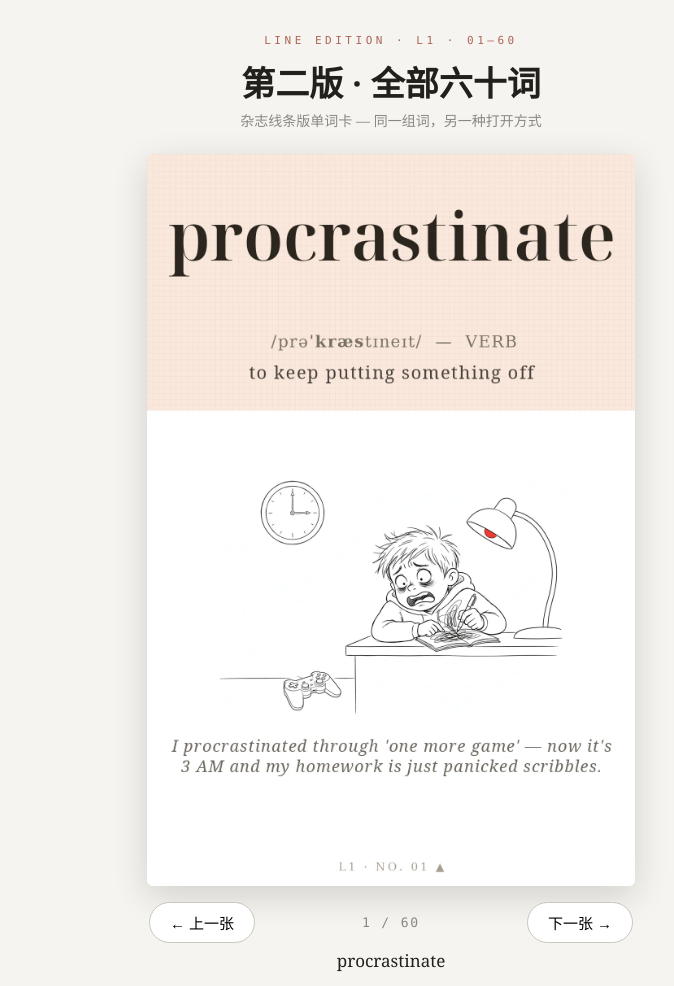
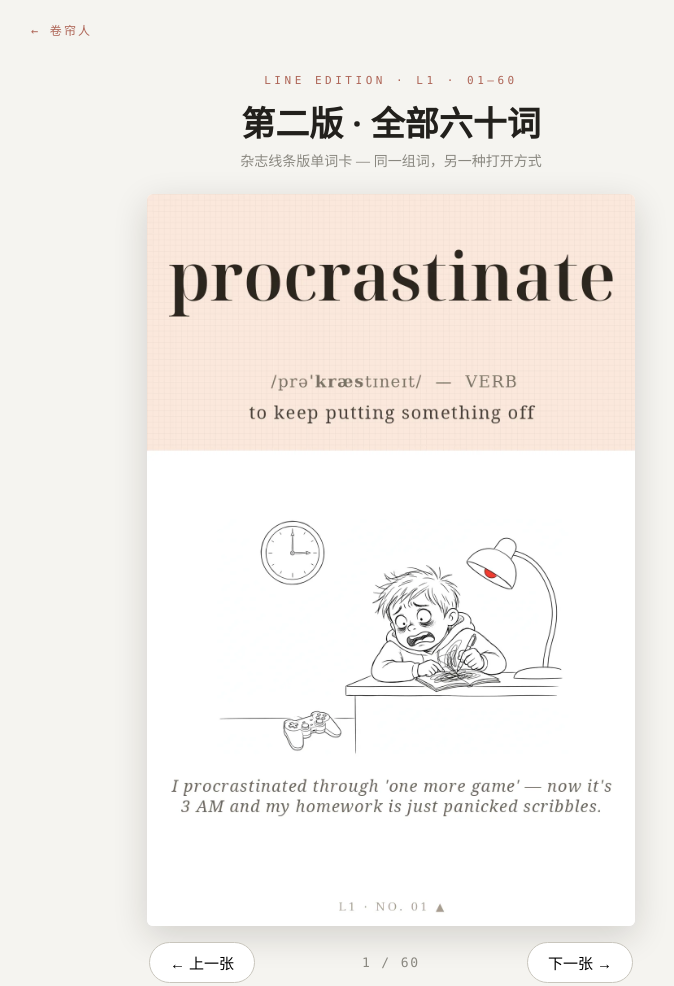
Before and after one commit to JoyceWay/curtainraiser, a plain HTML site: page vocab-line/index.html in a window 1280 px wide. Shown: the top 986 px of the page, without its empty margins (249-923 px from the left). Drawn offline with Linux system fonts and the light colour scheme.

Commit message:
vocab-line: add back link to parent directory (← 卷帘人)

```diff
--- a/vocab-line/index.html
+++ b/vocab-line/index.html
@@ -8,6 +8,9 @@
   :root { --paper:#f5f4f0; --ink:#22201c; --red:#ae6557; --gray:#8a8880; }
   * { box-sizing:border-box; }
   body { margin:0; background:var(--paper); color:var(--ink); font-family:"Noto Serif SC", Georgia, serif; }
+  .back { max-width:760px; margin:0 auto; padding:18px 20px 0; }
+  .back a { font-family:ui-monospace, Menlo, monospace; font-size:12px; letter-spacing:.18em; color:var(--red); text-decoration:none; }
+  .back a:hover { text-decoration:underline; }
   header { max-width:760px; margin:0 auto; padding:34px 20px 6px; text-align:center; }
   .kicker { font-family:ui-monospace, Menlo, monospace; font-size:11px; letter-spacing:.32em; color:var(--red); }
   h1 { font-size:34px; font-weight:900; margin:10px 0 4px; }
@@ -26,6 +29,7 @@
 </style>
 </head>
 <body>
+<div class="back"><a href="/">← 卷帘人</a></div>
 <header>
   <div class="kicker">LINE EDITION · L1 · 01–60</div>
   <h1>第二版 · 全部六十词</h1>
```
